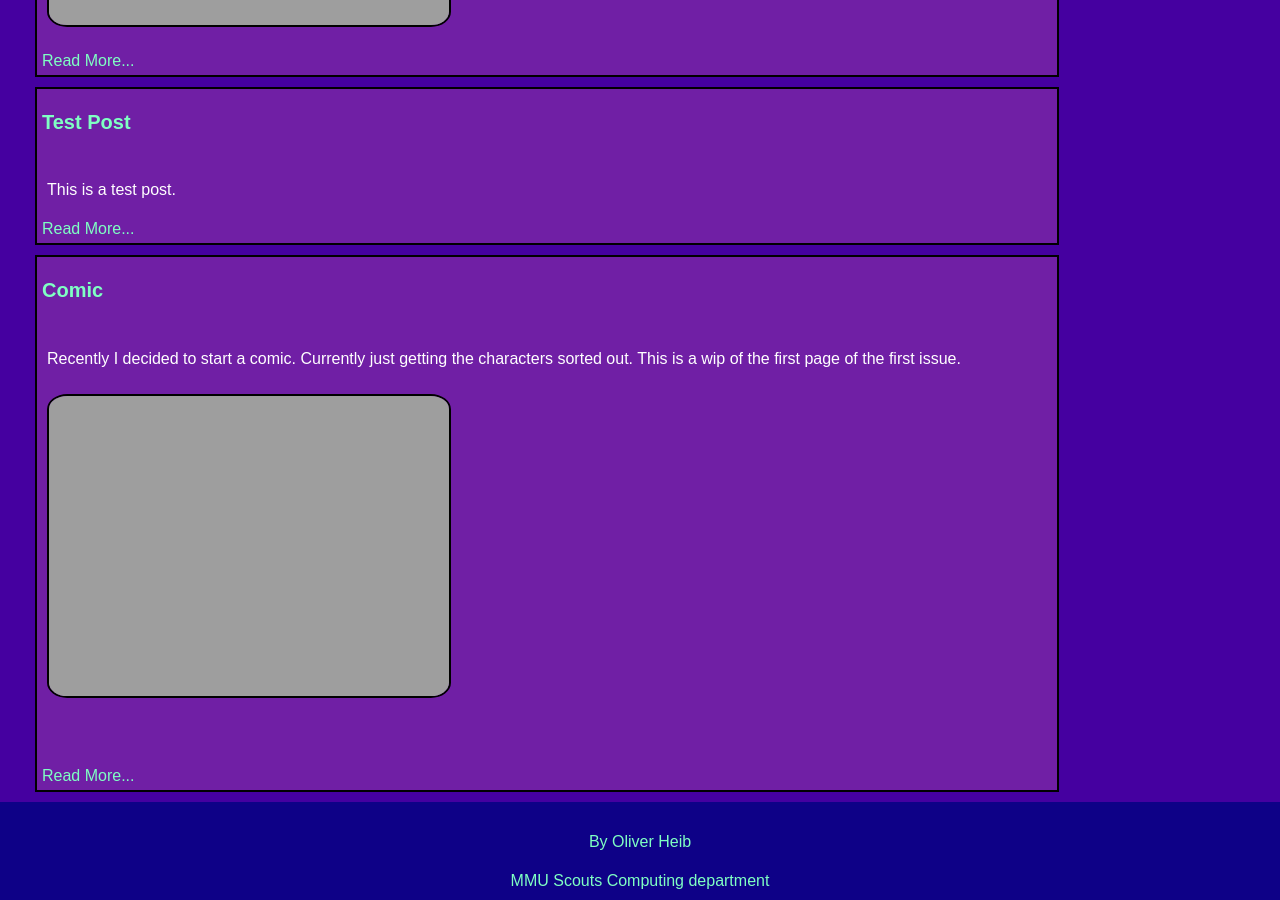
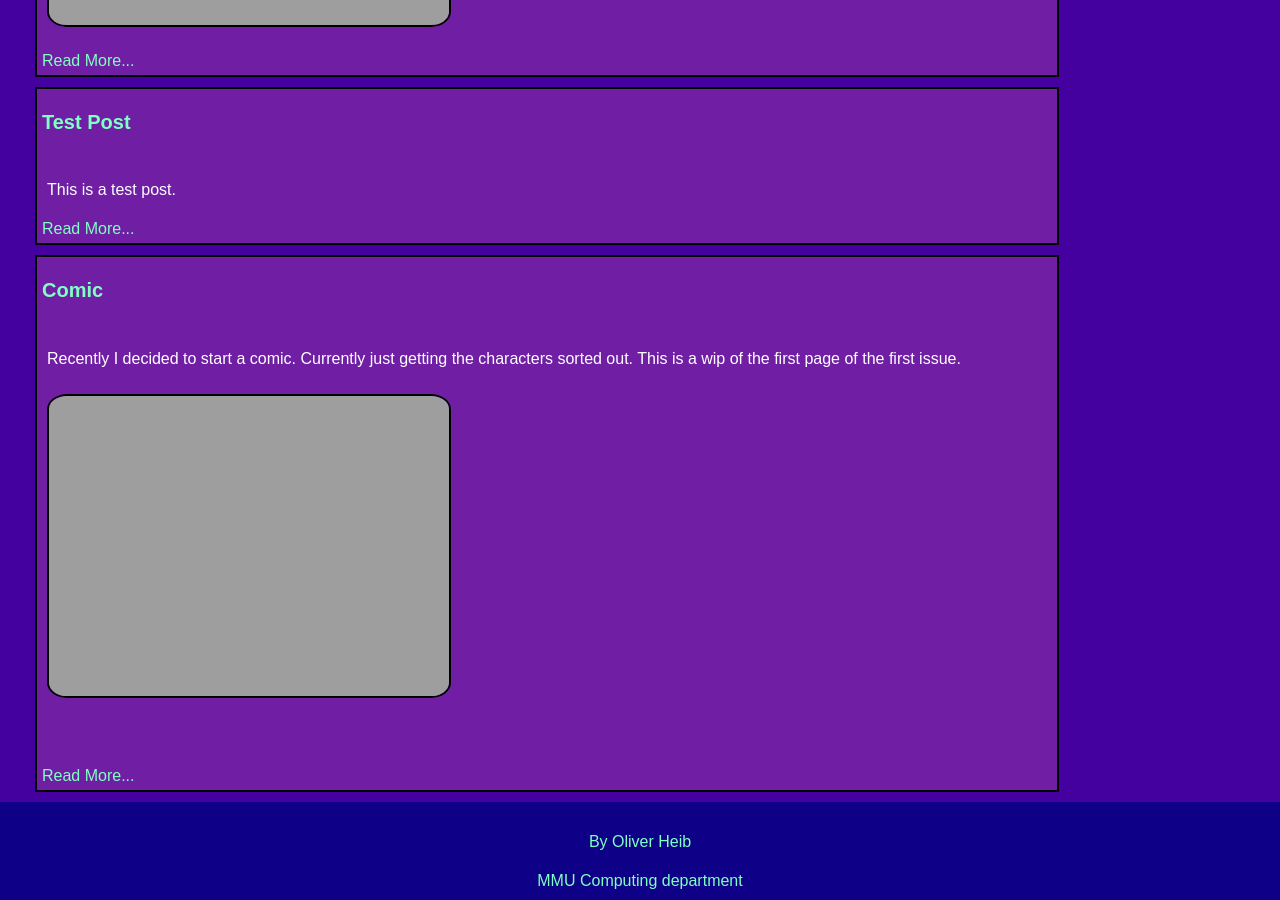
Before and after one commit to OliverHeib/E-PortfolioInJekyll, a Jekyll site: the page built from blog.html, in a window 1280 px wide and 900 px high, scrolled down 607 px. Built offline with Jekyll 4.4.1, drawn with Linux system fonts in a browser that asks for light colours.

Commit message:
Update footer.html

```diff
--- a/_includes/footer.html
+++ b/_includes/footer.html
@@ -4,6 +4,5 @@
 <footer>
 				<p>By Oliver Heib</p>
 				<a href="http://www2.mmu.ac.uk/" title="MMU homepage">MMU      </a>
-				<a href="http://scouts.org.uk/home/" title="Scouts homepage">Scouts      </a>
 				<a href="http://www.scmdt.mmu.ac.uk"  title="The School of Computing, Maths and Digital Technology Home Page" >Computing department</a>
 </footer>
```
